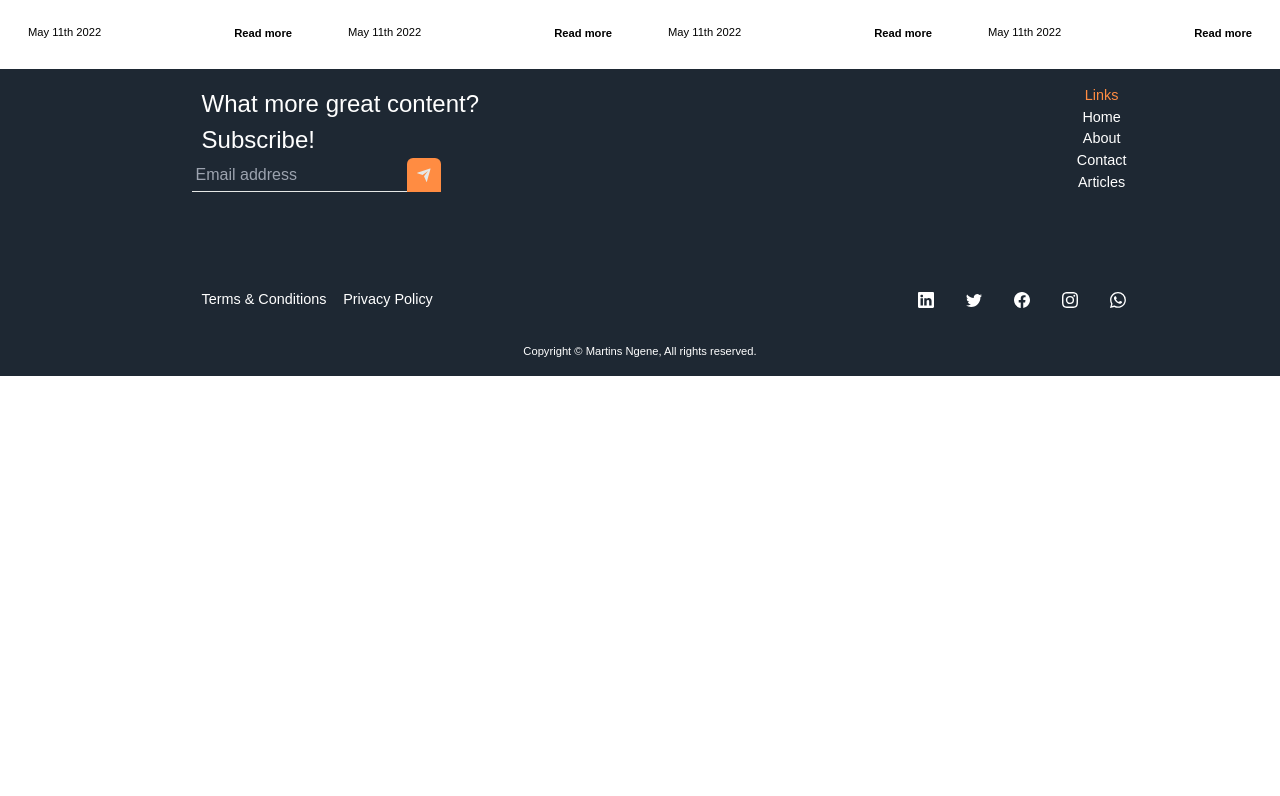
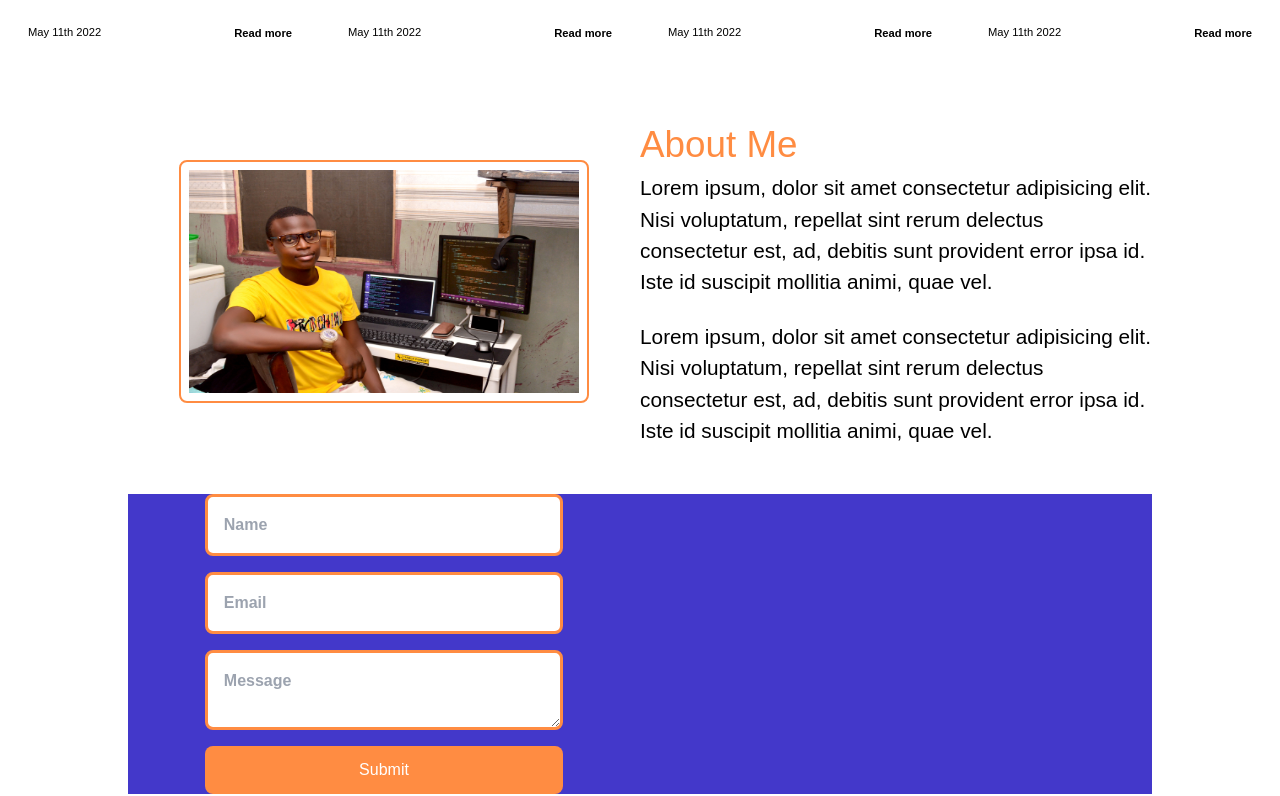
Before and after one commit to Martinsngene/dev-martins, a Next.js app: page / in a window 1280 px wide. Shown: the part 1924-2720 px from the top of the page. Before the commit the page ends 2300 px from the top, so only its background shows below. Built offline with nearby package versions, Linux system fonts and the light colour scheme.

Commit message:
[update]

```diff
--- /dev/null
+++ b/components/AboutMe.jsx
@@ -0,0 +1,39 @@
+import React from "react";
+import Image from "next/image";
+import AboutMeImage from "../public/AboutMeImage.jpg";
+
+function AboutMe() {
+  return (
+    <div className="flex items-center justify-center my-[3rem]">
+      <div className="grid grid-cols-1 md:grid-cols-2 w-[80%]">
+        <div className="col-span-1 flex items-center justify-center">
+          <div className="w-[80%] md:w-[80%] flex items-center justify-center border-2 border-[#FF8C42] rounded-lg p-2">
+            <Image src={AboutMeImage} width={700} height={400} />
+          </div>
+        </div>
+        <div className="col-span-1">
+          <div className="aboutMeHeader">
+            <h2 className="text-[2.3rem] text-[#FF8C42]">About Me</h2>
+          </div>
+          <div className="aboutMeBody">
+            <p className="text-[1.3rem]">
+              Lorem ipsum, dolor sit amet consectetur adipisicing elit. Nisi
+              voluptatum, repellat sint rerum delectus consectetur est, ad,
+              debitis sunt provident error ipsa id. Iste id suscipit mollitia
+              animi, quae vel.
+            </p>
+            <br />
+            <p className="text-[1.3rem]">
+              Lorem ipsum, dolor sit amet consectetur adipisicing elit. Nisi
+              voluptatum, repellat sint rerum delectus consectetur est, ad,
+              debitis sunt provident error ipsa id. Iste id suscipit mollitia
+              animi, quae vel.
+            </p>
+          </div>
+        </div>
+      </div>
+    </div>
+  );
+}
+
+export default AboutMe;
--- /dev/null
+++ b/components/ContactMe.jsx
@@ -0,0 +1,49 @@
+import React from "react";
+import CustomInput from "./CustomInput";
+import CustomTextArea from "./CustomTextArea";
+
+function ContactMe() {
+  return (
+    <div className="flex items-center justify-center my-[3rem]">
+      <div className="grid grid-cols-2 w-[80%]">
+        <div className="col-span-1 flex items-center justify-center bg-indigo-700">
+          <div className="contactMeForm w-full flex flex-col items-center justify-center">
+            <div className="w-[70%]">
+              <CustomInput
+                placeholder="Name"
+                className="border-[3px] border-[#FF8C42] p-4 rounded-lg"
+              />
+            </div>
+            <div className="w-[70%]">
+              <CustomInput
+                placeholder="Email"
+                className="border-[3px] border-[#FF8C42] p-4 rounded-lg"
+              />
+            </div>
+            <div className="w-[70%]">
+              <CustomTextArea
+                placeholder="Message"
+                className="border-[3px] border-[#FF8C42] p-4 rounded-lg"
+              />
+            </div>
+            <div className="w-[70%]">
+              <button className="w-full h-12 bg-[#FF8C42] flex items-center justify-center text-[#fff] rounded-lg">
+                Submit
+              </button>
+            </div>
+          </div>
+        </div>
+        <div className="col-span-1 flex items-center justify-center bg-indigo-700">
+          <div className="contactMeForm w-full flex flex-col items-center justify-center">
+            <div className="w-[70%]"></div>
+            <div className="w-[70%]"></div>
+            <div className="w-[70%]"></div>
+            <div className="w-[70%]"></div>
+          </div>
+        </div>
+      </div>
+    </div>
+  );
+}
+
+export default ContactMe;
--- /dev/null
+++ b/components/CustomInput.jsx
@@ -0,0 +1,20 @@
+import React from "react";
+
+export default function CustomInput(props) {
+  return (
+    <div className="rounded-md w-full mb-4">
+      <div className="flex items-center">
+        <input
+          className={`w-full outline-none font-bold ${props.className}`}
+          type={props.type}
+          id={props.id}
+          name={props.name}
+          disabled={props.disabled}
+          value={props.value}
+          onChange={props.onChange}
+          placeholder={props.placeholder}
+        />
+      </div>
+    </div>
+  );
+}
--- /dev/null
+++ b/components/CustomTextArea.jsx
@@ -0,0 +1,19 @@
+import React from "react";
+
+function CustomTextArea(props) {
+  return (
+    <div className="w-full mb-4">
+      <div className="flex items-center justify-center">
+        <textarea
+          name={props.name}
+          id={props.id}
+          placeholder={props.placeholder}
+          onChange={props.onchange}
+          className={`w-full h-20 outline-none font-bold ${props.className}`}
+        ></textarea>
+      </div>
+    </div>
+  );
+}
+
+export default CustomTextArea;
--- a/pages/index.js
+++ b/pages/index.js
@@ -3,6 +3,8 @@ import NavBar from "../components/NavBar";
 import HeroCarousel from "../components/HeroCarousel";
 import DisplayCard from "../components/DisplayCard";
 import CardContainer from "../components/CardContainer";
+import AboutMe from "../components/AboutMe";
+import ContactMe from "../components/ContactMe";
 
 export default function Home() {
   return (
@@ -12,6 +14,8 @@ export default function Home() {
       <DisplayCard />
       <CardContainer postDate={"Recent Posts"} />
       <CardContainer postDate={"More Articles"} />
+      <AboutMe />
+      <ContactMe />
       <Footer />
     </div>
   );
--- a/styles/globals.css
+++ b/styles/globals.css
@@ -22,6 +22,8 @@ html {
   background: white;
 }
 
+/* Card Container */
+
 .outer {
   padding: 1rem;
   width: 100%;
@@ -41,3 +43,7 @@ html {
   zoom: 1;
   white-space: pre-wrap;
 }
+
+/* Card Container End */
+
+/* About Section */
```
Also changed, not shown: public/AboutMeImage.jpg (added).
